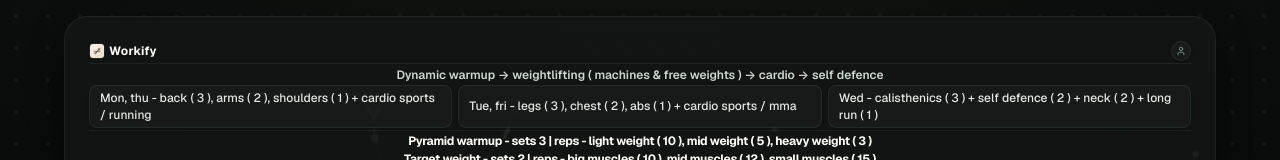
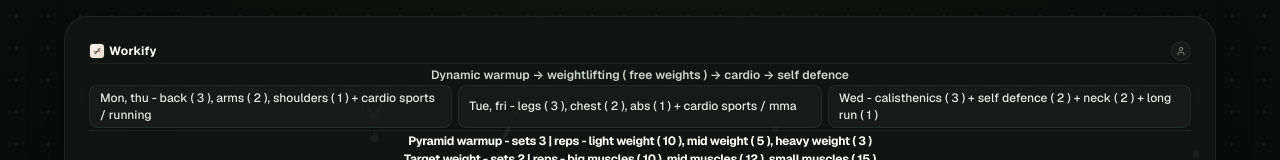
Before and after one commit to AbhinavXDayal/Workify, a React (Vite) app: page / in a window 1280 px wide. Shown: the top 160 px of the page. Built offline with nearby package versions, Linux system fonts and the light colour scheme; no server answers.

Commit message:
Update overview header to only specify free weights

```diff
--- a/src/constants/workoutConfig.ts
+++ b/src/constants/workoutConfig.ts
@@ -2,7 +2,7 @@ import type { DayWorkoutConfig, WorkoutDay } from '../types/workout';
 
 export const SPLIT_HEADER_TEXT = {
   title: 'Workify',
-  overview: 'Dynamic warmup → weightlifting ( machines & free weights ) → cardio → self defence',
+  overview: 'Dynamic warmup → weightlifting ( free weights ) → cardio → self defence',
   days: [
     'Mon, thu - back ( 3 ), arms ( 2 ), shoulders ( 1 ) + cardio sports / running',
     'Tue, fri - legs ( 3 ), chest ( 2 ), abs ( 1 ) + cardio sports / mma',
```
